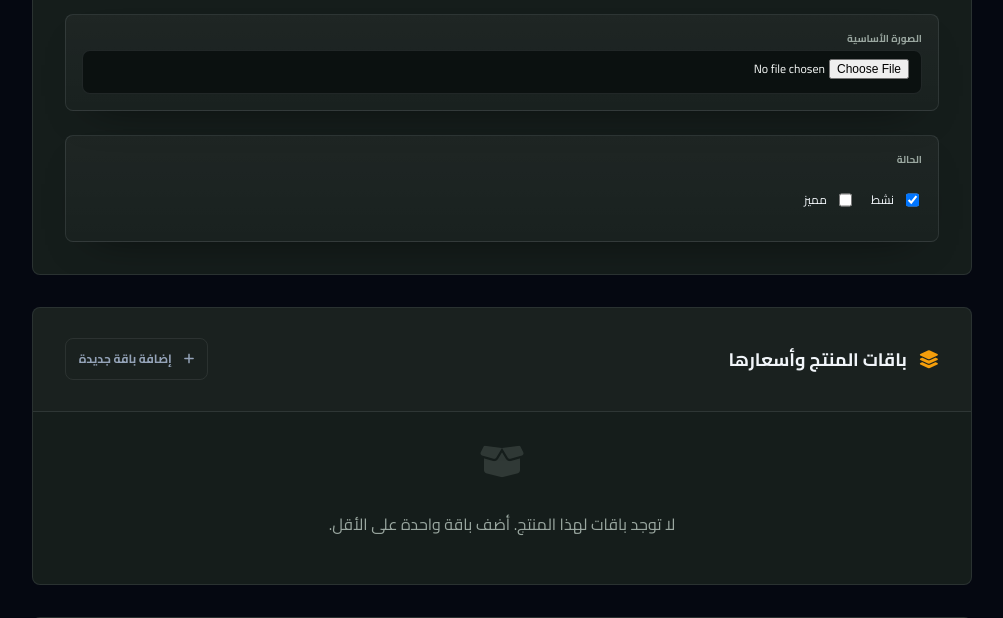
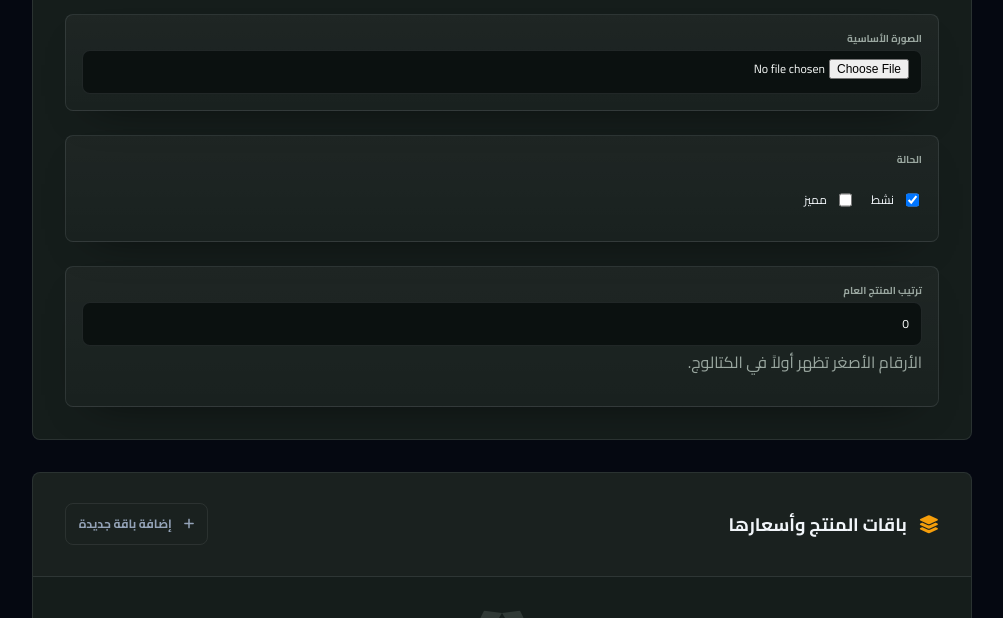
Before and after one commit to RamiQassas/store, a Django app: page /control/products/create/ in a window 1280 px wide. Shown: the part 1064-1682 px from the top of the page, without its empty margins (8-1011 px from the left). Run offline with Django 4.2, Linux system fonts and the light colour scheme; the visitor is signed in with stand-in values (Sample User, id 1); data comes from the database, SQL or seed files in the repository; data that the repository does not hold is empty; parts of the project's set-up code (start-up, migrations or seed data) failed here and were passed over.

Commit message:
تحديث

```diff
--- a/apps/site/templates/site/control_product_builder.html
+++ b/apps/site/templates/site/control_product_builder.html
@@ -30,7 +30,7 @@
         padding: 1.25rem;
         margin-bottom: 1rem;
         display: grid;
-        grid-template-columns: 2fr 1fr 1fr 1fr 1fr auto;
+        grid-template-columns: 2fr 1fr 1fr 1fr 1fr 0.5fr auto;
         gap: 1rem;
         align-items: center;
         transition: all 0.2s;
@@ -140,6 +140,11 @@
                             {{ form.is_featured }} <span class="text-xs">مميز</span>
                         </div>
                     </div>
+                </div>
+                <div class="panel p-4 bg-slate-800/30 border-white/5">
+                    <label class="mini-label">ترتيب المنتج العام</label>
+                    {{ form.sort_order }}
+                    <p class="text-[9px] text-slate-500 mt-1">الأرقام الأصغر تظهر أولاً في الكتالوج.</p>
                 </div>
             </div>
         </div>
@@ -265,19 +270,23 @@ function renderPackages() {
             </div>
             <div>
                 <span class="mini-label">السعر (Retail)</span>
-                <input type="number" class="builder-input" value="${pkg.price}" onchange="updatePackage(${index}, 'price', this.value)">
+                <input type="number" step="0.01" class="builder-input" value="${pkg.price}" onchange="updatePackage(${index}, 'price', this.value)">
             </div>
             <div>
                 <span class="mini-label">سعر الجملة</span>
-                <input type="number" class="builder-input" value="${pkg.wholesale_price}" onchange="updatePackage(${index}, 'wholesale_price', this.value)">
+                <input type="number" step="0.01" class="builder-input" value="${pkg.wholesale_price}" onchange="updatePackage(${index}, 'wholesale_price', this.value)">
             </div>
             <div>
                 <span class="mini-label">سعر VIP</span>
-                <input type="number" class="builder-input" value="${pkg.vip_price}" onchange="updatePackage(${index}, 'vip_price', this.value)">
+                <input type="number" step="0.01" class="builder-input" value="${pkg.vip_price}" onchange="updatePackage(${index}, 'vip_price', this.value)">
             </div>
             <div>
                 <span class="mini-label">التكلفة (Cost)</span>
-                <input type="number" class="builder-input" value="${pkg.cost}" onchange="updatePackage(${index}, 'cost', this.value)">
+                <input type="number" step="0.01" class="builder-input" value="${pkg.cost}" onchange="updatePackage(${index}, 'cost', this.value)">
+            </div>
+            <div>
+                <span class="mini-label">ترتيب</span>
+                <input type="number" class="builder-input" value="${pkg.sort_order || 0}" onchange="updatePackage(${index}, 'sort_order', this.value)">
             </div>
             <div class="flex gap-2">
                 <button type="button" class="btn btn-sm btn-outline p-2" title="تكرار" onclick="duplicatePackage(${index})"><i class="fas fa-copy"></i></button>
--- a/apps/site/views.py
+++ b/apps/site/views.py
@@ -964,7 +964,18 @@ def control_product_create(request):
     if request.method == "POST" and form.is_valid():
         product = form.save(); v_json = request.POST.get("variants_json")
         if v_json:
-            for v in json.loads(v_json): ProductVariant.objects.create(product=product, name=v.get('name'), sku=v.get('sku'), price=Decimal(str(v.get('price', '0'))), cost=Decimal(str(v.get('cost', '0'))), sort_order=int(v.get('sort_order', 0)), is_active=v.get('is_active', True))
+            for v in json.loads(v_json):
+                ProductVariant.objects.create(
+                    product=product,
+                    name=v.get('name'),
+                    sku=v.get('sku'),
+                    price=Decimal(str(v.get('price', '0'))),
+                    wholesale_price=Decimal(str(v.get('wholesale_price', '0'))),
+                    vip_price=Decimal(str(v.get('vip_price', '0'))),
+                    cost=Decimal(str(v.get('cost', '0'))),
+                    sort_order=int(v.get('sort_order', 0)),
+                    is_active=v.get('is_active', True)
+                )
         return redirect("control_products_list")
     return render(request, "site/control_product_builder.html", {"form": form, "variants_json_data": []})
 
@@ -976,7 +987,20 @@ def control_product_edit(request, pk):
         product = form.save(); v_json = request.POST.get("variants_json")
         if v_json:
             v_data = json.loads(v_json); product.variants.exclude(sku__in=[v.get('sku') for v in v_data if v.get('sku')]).delete()
-            for v in v_data: ProductVariant.objects.update_or_create(product=product, sku=v.get('sku'), defaults={"name": v.get('name'), "price": Decimal(str(v.get('price', '0'))), "cost": Decimal(str(v.get('cost', '0'))), "sort_order": int(v.get('sort_order', 0)), "is_active": v.get('is_active', True)})
+            for v in v_data:
+                ProductVariant.objects.update_or_create(
+                    product=product,
+                    sku=v.get('sku'),
+                    defaults={
+                        "name": v.get('name'),
+                        "price": Decimal(str(v.get('price', '0'))),
+                        "wholesale_price": Decimal(str(v.get('wholesale_price', '0'))),
+                        "vip_price": Decimal(str(v.get('vip_price', '0'))),
+                        "cost": Decimal(str(v.get('cost', '0'))),
+                        "sort_order": int(v.get('sort_order', 0)),
+                        "is_active": v.get('is_active', True)
+                    }
+                )
         return redirect("control_products_list")
     v_list = [{"name": v.name, "sku": v.sku, "price": str(v.price), "cost": str(v.cost), "sort_order": v.sort_order, "is_active": v.is_active} for v in product.variants.all().order_by('sort_order')]
     return render(request, "site/control_product_builder.html", {"form": form, "product": product, "variants_json_data": v_list})
```
